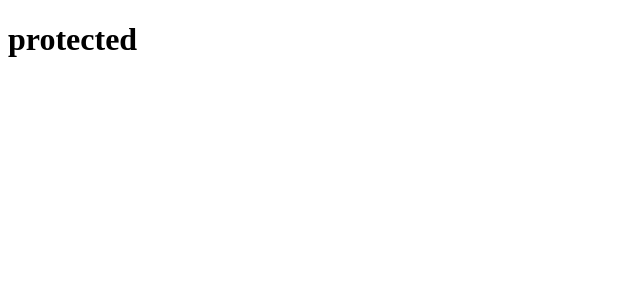
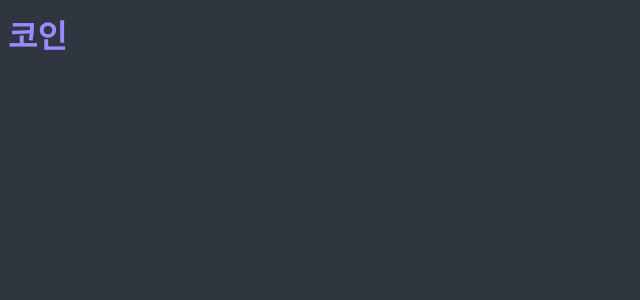
Before and after one commit to whd617/react-master-nomflix-clone, a React (Create React App) app: page / in a window 1280 px wide. Shown: the top 300 px of the page, without its empty margins (0-640 px from the left). Built offline with nearby package versions, Linux system fonts and the light colour scheme.

Commit message:
chore/theme 설정 chore/router 작성 chore/readme 작성

```diff
--- a/package.json
+++ b/package.json
@@ -44,6 +44,7 @@
     ]
   },
   "devDependencies": {
-    "@types/react-query": "^1.2.9"
+    "@types/react-query": "^1.2.9",
+    "@types/react-router-dom": "^5.3.3"
   }
 }
--- a/src/App.tsx
+++ b/src/App.tsx
@@ -1,19 +1,77 @@
-import React, { useState } from 'react';
-import styled from 'styled-components';
+import { createGlobalStyle } from 'styled-components';
+import Router from './Router';
 
-const Container = styled.div`
-  background-color: ${(props) => props.theme.bgColor};
-`;
+const GlobalStyle = createGlobalStyle`
+@import url('https://fonts.googleapis.com/css2?family=Source+Sans+Pro:wght@300;400&display=swap');
+font-family: 'Source Sans Pro', sans-serif;
 
-const H1 = styled.h1`
-  color: ${(props) => props.theme.textColor};
+html, body, div, span, applet, object, iframe,
+h1, h2, h3, h4, h5, h6, p, blockquote, pre,
+a, abbr, acronym, address, big, cite, code,
+del, dfn, em, img, ins, kbd, q, s, samp,
+small, strike, strong, sub, sup, tt, var,
+b, u, i, center,
+dl, dt, dd, menu, ol, ul, li,
+fieldset, form, label, legend,
+table, caption, tbody, tfoot, thead, tr, th, td,
+article, aside, canvas, details, embed,
+figure, figcaption, footer, header, hgroup,
+main, menu, nav, output, ruby, section, summary,
+time, mark, audio, video {
+  margin: 0;
+  padding: 0;
+  border: 0;
+  font-size: 100%;
+  font: inherit;
+  vertical-align: baseline;
+}
+/* HTML5 display-role reset for older browsers */
+article, aside, details, figcaption, figure,
+footer, header, hgroup, main, menu, nav, section {
+  display: block;
+}
+/* HTML5 hidden-attribute fix for newer browsers */
+*[hidden] {
+    display: none;
+}
+body {
+  line-height: 1;
+}
+menu, ol, ul {
+  list-style: none;
+}
+blockquote, q {
+  quotes: none;
+}
+blockquote:before, blockquote:after,
+q:before, q:after {
+  content: '';
+  content: none;
+}
+table {
+  border-collapse: collapse;
+  border-spacing: 0;
+}
+* {
+  box-sizing: border-box;
+}
+body {
+  font-family:'Source Sans Pro', sans-serif;
+  background-color:${(props) => props.theme.bgColor};
+  color:${(props) => props.theme.textColor};
+}
+
+a{
+  text-text-decoration:none;
+}
 `;
 
 function App() {
   return (
-    <Container>
-      <H1>protected</H1>
-    </Container>
+    <>
+      <GlobalStyle />
+      <Router />
+    </>
   );
 }
 
--- /dev/null
+++ b/src/Router.tsx
@@ -0,0 +1,20 @@
+import { BrowserRouter, Route, Switch } from 'react-router-dom';
+import Coins from './routes/Coins';
+import Coin from './routes/Coin';
+
+function Router() {
+  return (
+    <BrowserRouter>
+      <Switch>
+        <Route path='/:coinId'>
+          <Coin />
+        </Route>
+        <Route path='/'>
+          <Coins />
+        </Route>
+      </Switch>
+    </BrowserRouter>
+  );
+}
+
+export default Router;
--- a/src/routes/Coin.tsx
+++ b/src/routes/Coin.tsx
@@ -0,0 +1,12 @@
+import { useParams } from 'react-router-dom';
+
+interface RouteParams {
+  coinId: string;
+}
+
+function Coin() {
+  const { coinId } = useParams<RouteParams>();
+  return <h1>Coin: {coinId}</h1>;
+}
+
+export default Coin;
--- a/src/routes/Coins.tsx
+++ b/src/routes/Coins.tsx
@@ -0,0 +1,11 @@
+import styled from 'styled-components';
+
+const Title = styled.h1`
+  color: ${(props) => props.theme.accentColor};
+`;
+
+function Coins() {
+  return <Title>코인</Title>;
+}
+
+export default Coins;
--- a/src/styled.d.ts
+++ b/src/styled.d.ts
@@ -4,6 +4,6 @@
   export interface DefaultTheme {
     textColor: string;
     bgColor: string;
-    btnColor: string;
+    accentColor: string;
   }
 }
--- a/src/theme.ts
+++ b/src/theme.ts
@@ -1,7 +1,7 @@
 import { DefaultTheme } from 'styled-components';
 
 export const theme: DefaultTheme = {
-  bgColor: 'white',
-  textColor: 'black',
-  btnColor: 'tomato',
+  bgColor: '#2f3640',
+  textColor: '#f5f6fa',
+  accentColor: '#9c88ff',
 };
```
Also changed, not shown: tsconfig.json (+2 -8 lines), 1 other file (tests, documents, lock files or other folders).
